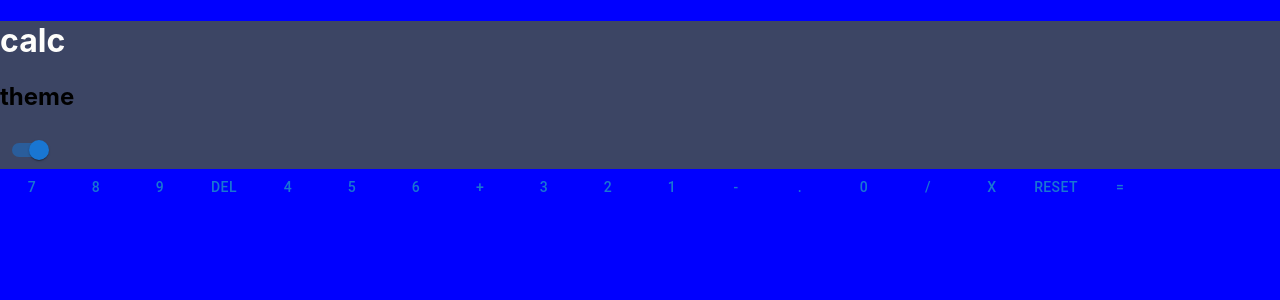
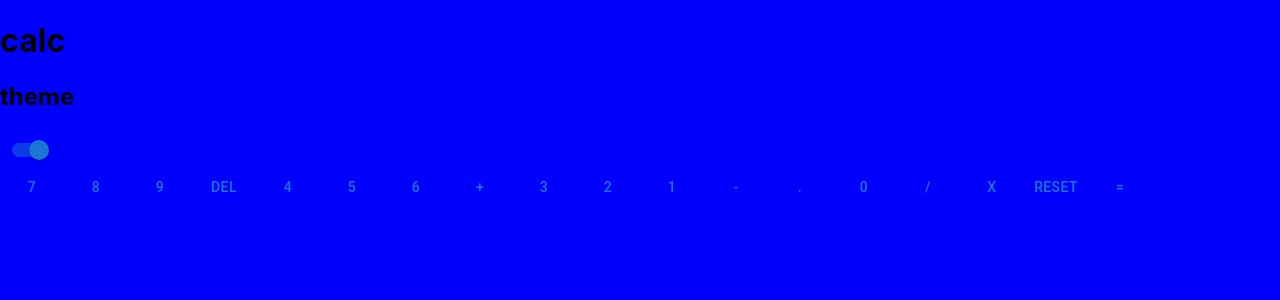
Before and after one commit to ChristalBell/my-calculator, a React (Create React App) app: page / in a window 1280 px wide. Shown: the top 300 px of the page. Built offline with nearby package versions, Linux system fonts and the light colour scheme.

Commit message:
removed inline styling, added to styles.css

```diff
--- a/src/components/Header.js
+++ b/src/components/Header.js
@@ -1,10 +1,10 @@
-import { Button, ToggleButton, Switch } from "@mui/material";
+import { Switch } from "@mui/material";
 import React from "react";
 
 const Header = () => {
   return (
-    <div style={{ backgroundColor: "#3c4564" }}>
-      <h1 style={{ color: "#fefefc" }}>calc</h1>
+    <div>
+      <h1>calc</h1>
 
       <div>
         <h2>theme</h2>
```
